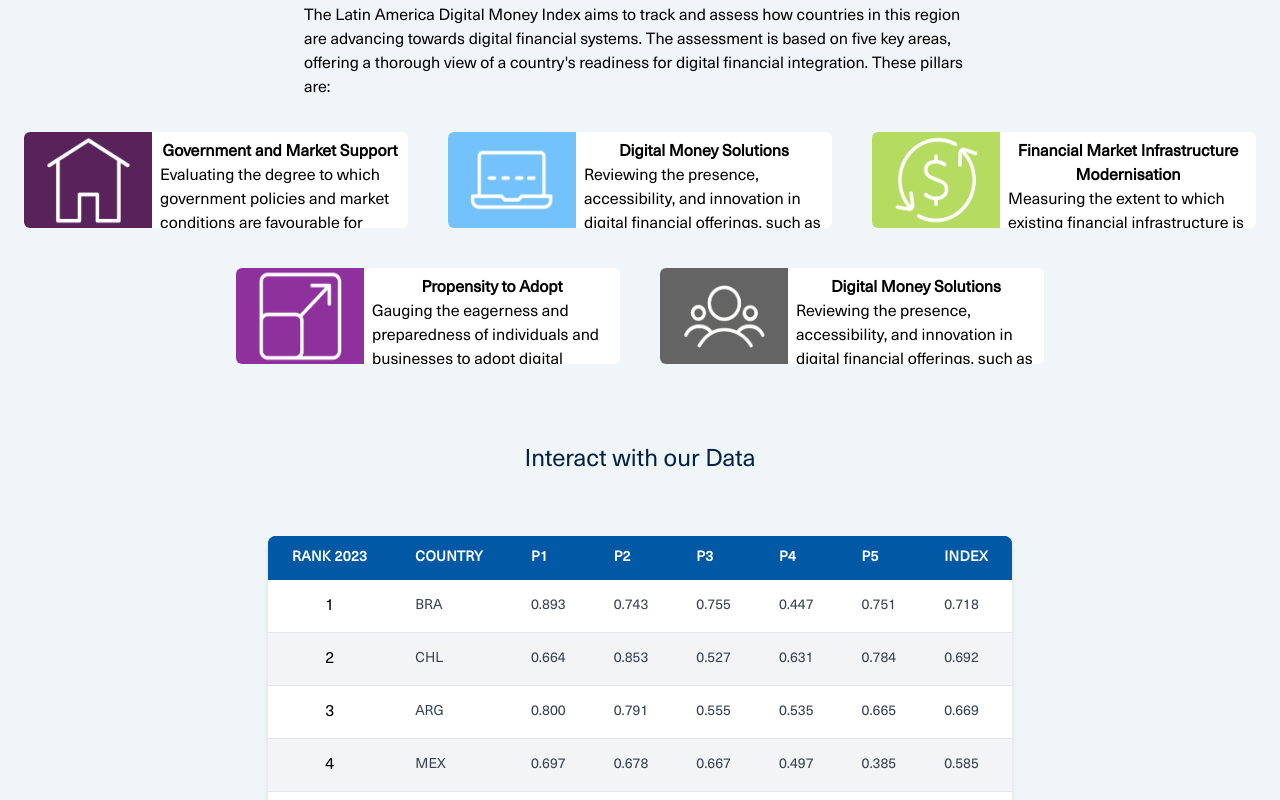
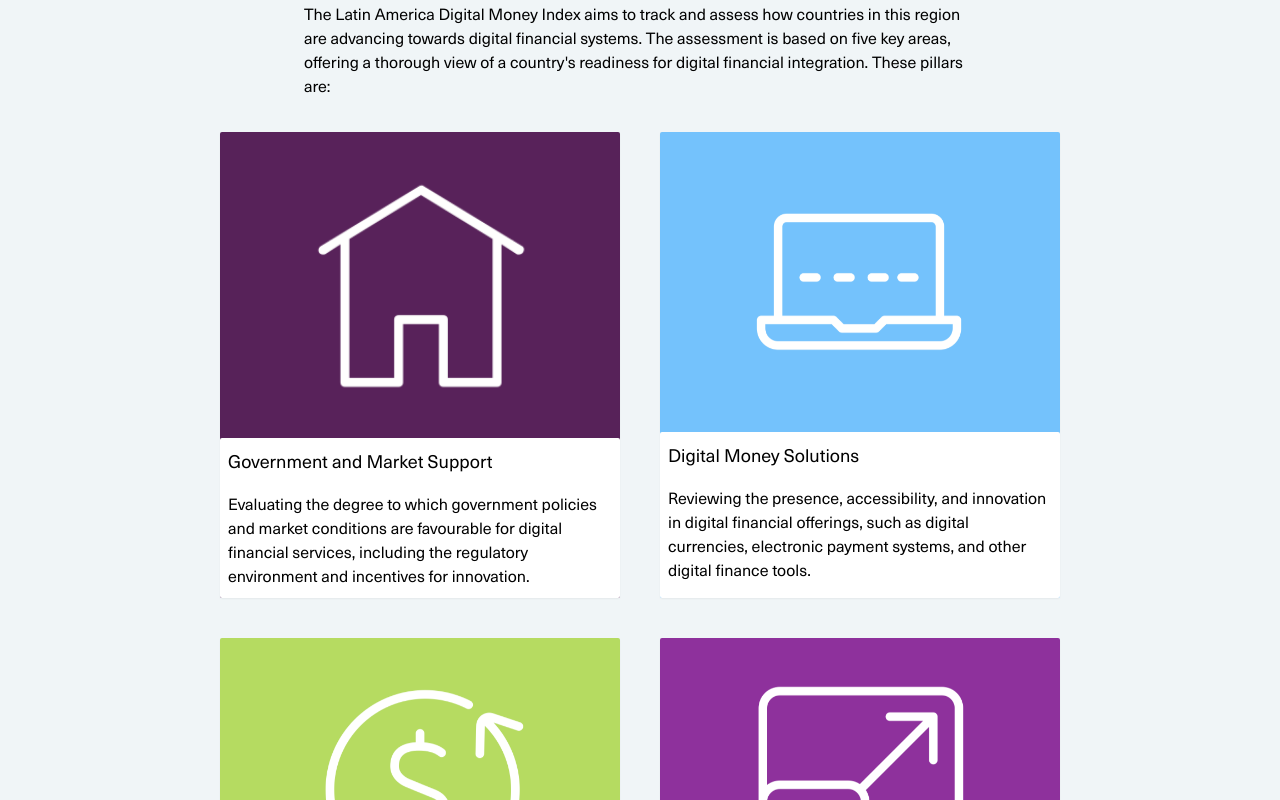
Before and after one commit to Ryan9771/dmi, a React (Vite) app: page /#/ in a window 1280 px wide. Shown: the part 820-1620 px from the top of the page. Built offline with nearby package versions, Linux system fonts and the light colour scheme.

Commit message:
WIP: MVP design for the pillar cards have been done

```diff
--- a/src/components/about/About.tsx
+++ b/src/components/about/About.tsx
@@ -23,26 +23,31 @@ function About() {
 
         <div className="h-full w-full flex flex-wrap gap-10 justify-center">
           <Pillar
+            pillarNum={1}
             title="Government and Market Support"
             content="Evaluating the degree to which government policies and market conditions are favourable for digital financial services, including the regulatory environment and incentives for innovation."
             imageSrc={pillar1}
           />
           <Pillar
+            pillarNum={2}
             title="Digital Money Solutions"
             content="Reviewing the presence, accessibility, and innovation in digital financial offerings, such as digital currencies, electronic payment systems, and other digital finance tools."
             imageSrc={pillar2}
           />
           <Pillar
+            pillarNum={3}
             title="Financial Market Infrastructure Modernisation"
             content="Measuring the extent to which existing financial infrastructure is adapting to support digital transactions, including upgrades to banking systems, digital identity verification, and secure digital transaction mechanisms."
             imageSrc={pillar3}
           />
           <Pillar
+            pillarNum={4}
             title="Propensity to Adopt"
             content="Gauging the eagerness and preparedness of individuals and businesses to adopt digital financial services, considering digital literacy, trust in digital systems, and the perceived benefits of digital finance."
             imageSrc={pillar4}
           />
           <Pillar
+            pillarNum={5}
             title="Digital Money Solutions"
             content="Reviewing the presence, accessibility, and innovation in digital financial offerings, such as digital currencies, electronic payment systems, and other digital finance tools."
             imageSrc={pillar5}
--- a/src/components/about/Pillar.tsx
+++ b/src/components/about/Pillar.tsx
@@ -1,28 +1,63 @@
 import getStyle from "../../Styles";
 
 interface Props {
+  pillarNum: number;
   title: string;
   content: string;
   imageSrc: string;
 }
 
-function Pillar({ title, content, imageSrc }: Props) {
+function toColour(pillarNum: number) {
+  switch (pillarNum) {
+    case 1:
+      return "bg-pillar-1";
+    case 2:
+      return "bg-pillar-2";
+    case 3:
+      return "bg-pillar-3";
+    case 4:
+      return "bg-pillar-4";
+    case 5:
+      return "bg-pillar-5";
+    default:
+      return "bg-white";
+  }
+}
+
+function Pillar({ pillarNum, title, content, imageSrc }: Props) {
   return (
-    <div className={getStyle(styles, "ctn")}>
-      <img src={imageSrc} alt={title} className="w-32 h-32" />
+    <div className={getStyle(styles, "ctn") + toColour(pillarNum)}>
+      <img className={getStyle(styles, "img")} src={imageSrc} alt={title} />
       <div className={getStyle(styles, "contentDiv")}>
-        <div className={getStyle(styles, "titleDiv")}>{title}</div>
-        <div className={getStyle(styles, "textCtn")}>{content}</div>
+        <p className={getStyle(styles, "title")}>{title}</p>
+        <p>{content}</p>
       </div>
     </div>
   );
 }
 
 const styles = {
-  ctn: ["flex", "items-center", "rounded-md", "max-w-sm", "h-24", "overflow-hidden"],
-  contentDiv: ["bg-white", "flex", "flex-col", "w-full", "h-full", "p-2"],
-  titleDiv: ["w-full", "text-center", "font-bold"],
-  textCtn: ["bg-white"],
+  ctn: [
+    "flex",
+    "flex-col",
+    "items-center",
+    "rounded-sm",
+    "shadow-sm",
+    "w-[400px]",
+  ],
+  img: ["w-80"],
+  contentDiv: [
+    "flex",
+    "flex-col",
+    "gap-4",
+    "bg-white",
+    "p-2",
+    "rounded-sm",
+    "pt-3",
+    "h-full",
+  ],
+  title: ["text-lg"],
+  content: [],
 };
 
 export default Pillar;
--- a/tailwind.config.js
+++ b/tailwind.config.js
@@ -27,6 +27,11 @@ export default {
         'imperial-red': '#A41A00',
         'subtle-black': "#1E1E1E",
         'header-blue': "#002146",
+        "pillar-1": '#572259',
+        "pillar-2": '#74C2FC',
+        "pillar-3": '#B5DB61',
+        "pillar-4": '#8E319C',
+        "pillar-5": '#636463',
 
       },
       width: {
```
